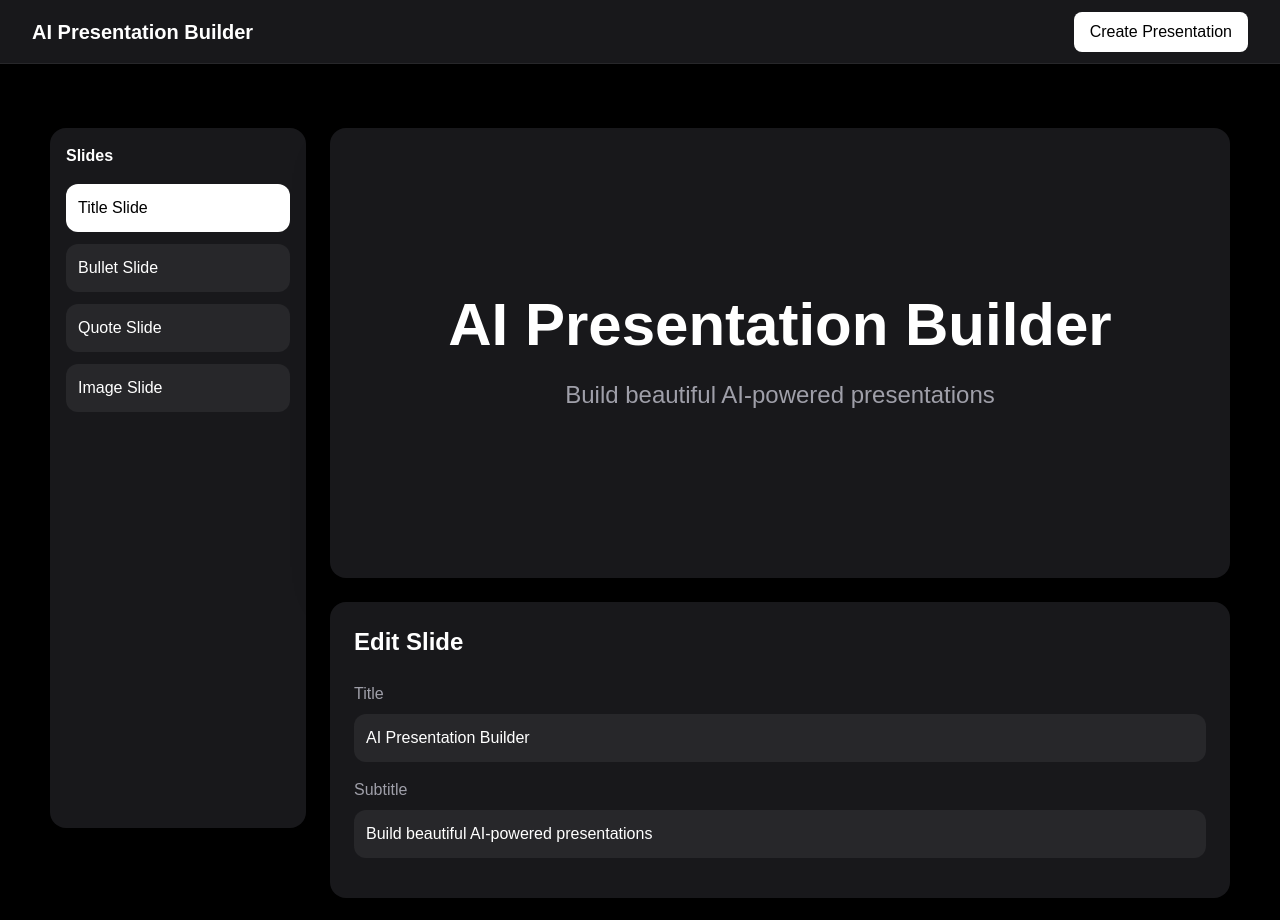
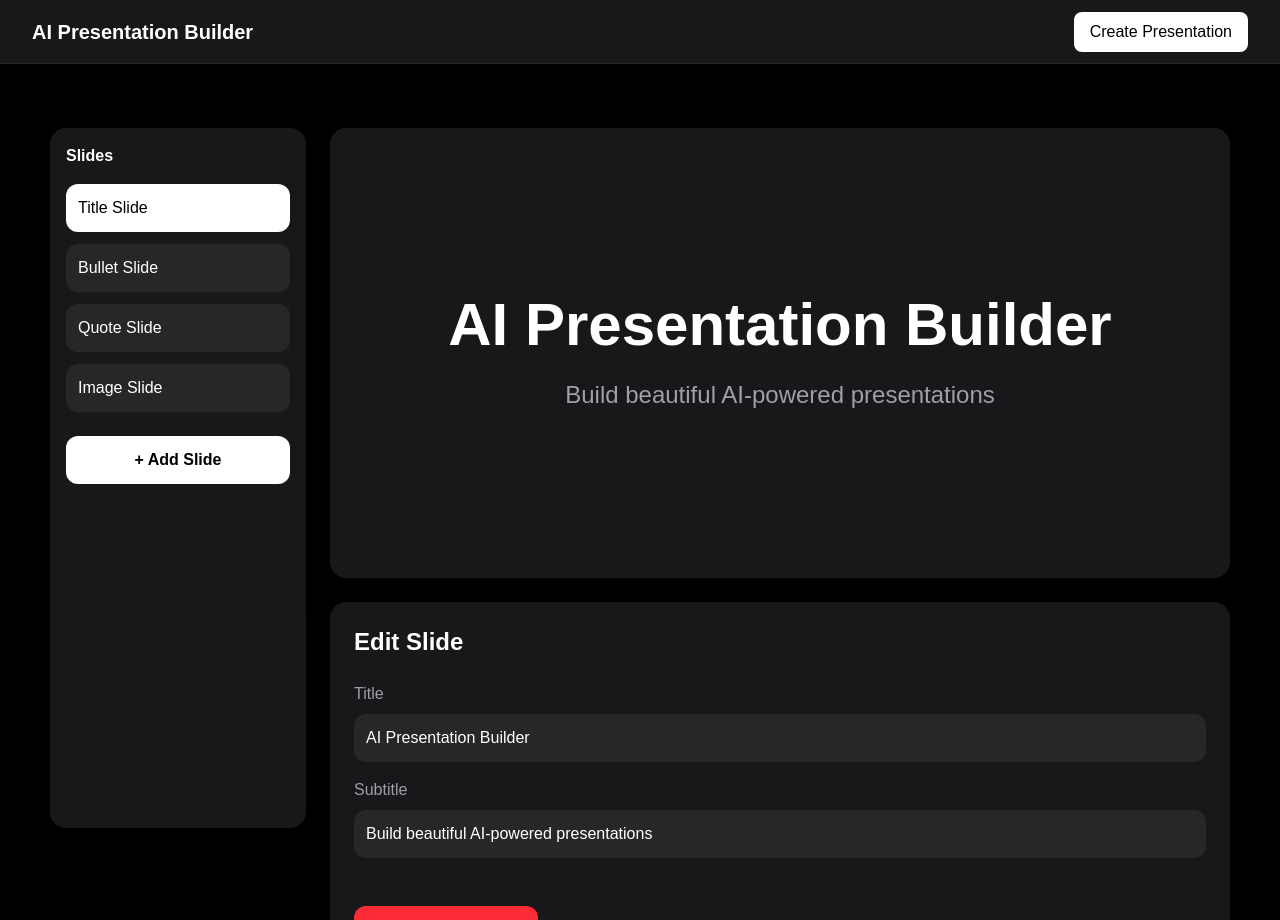
Before and after one commit to bhandari-nikita/ai-presentation-builder, a Next.js app: page / in a window 1280 px wide. Shown: the top 920 px of the page. Built offline with nearby package versions, Linux system fonts and the light colour scheme.

Commit message:
Add dynamic slide creation and deletion features

```diff
--- a/components/EditorPanel.tsx
+++ b/components/EditorPanel.tsx
@@ -7,6 +7,7 @@ interface EditorPanelProps {
         field: string,
         value: string
     ) => void;
+    deleteSlide: () => void;
 }
 
 export default function EditorPanel({
@@ -15,6 +16,7 @@ export default function EditorPanel({
     currentSlide,
     setSlides,
     updateSlideField,
+    deleteSlide,
 }: EditorPanelProps) {
 
     return (
@@ -164,6 +166,13 @@ export default function EditorPanel({
                 </div>
             )}
 
+            <button
+                onClick={deleteSlide}
+                className="mt-8 bg-red-500 text-white px-5 py-3 rounded-xl hover:bg-red-600 transition"
+            >
+                Delete Current Slide
+            </button>
+
         </div>
     );
 }
--- a/components/Presentation.tsx
+++ b/components/Presentation.tsx
@@ -66,6 +66,37 @@ export default function Presentation() {
     setSlides(updatedSlides);
   }
 
+  function addNewSlide() {
+
+    const newSlide = {
+      id: slides.length + 1,
+      type: "title",
+      title: "New Slide",
+      subtitle: "Edit this slide",
+    };
+
+    const updatedSlides = [...slides, newSlide];
+    setSlides(updatedSlides);
+    setCurrentSlide(updatedSlides.length - 1);
+  }
+
+  function deleteSlide() {
+
+    if (slides.length === 1) return;
+
+    const updatedSlides = slides.filter(
+      (_, index) => index !== currentSlide
+    );
+
+    setSlides(updatedSlides);
+
+    if (currentSlide > 0) {
+      setCurrentSlide(currentSlide - 1);
+    } else {
+      setCurrentSlide(0);
+    }
+  }
+
   function renderSlide() {
 
     switch (slide.type) {
@@ -115,6 +146,7 @@ export default function Presentation() {
         slides={slides}
         currentSlide={currentSlide}
         setCurrentSlide={setCurrentSlide}
+        addNewSlide={addNewSlide}
       />
 
       {/* Main Content */}
@@ -132,6 +164,7 @@ export default function Presentation() {
           currentSlide={currentSlide}
           setSlides={setSlides}
           updateSlideField={updateSlideField}
+          deleteSlide={deleteSlide}
         />
 
         {/* Navigation */}
--- a/components/Sidebar.tsx
+++ b/components/Sidebar.tsx
@@ -2,12 +2,14 @@ interface SidebarProps {
     slides: any[];
     currentSlide: number;
     setCurrentSlide: (index: number) => void;
+    addNewSlide: () => void;
 }
 
 export default function Sidebar({
     slides,
     currentSlide,
     setCurrentSlide,
+    addNewSlide,
 }: SidebarProps) {
 
     return (
@@ -23,8 +25,7 @@ export default function Sidebar({
                     <button
                         key={s.id}
                         onClick={() => setCurrentSlide(index)}
-            className={`w-full text-left p-3 rounded-xl transition ${
-              currentSlide === index
+                        className={`w-full text-left p-3 rounded-xl transition ${currentSlide === index
                                 ? "bg-white text-black"
                                 : "bg-zinc-800 text-white hover:bg-zinc-700"
                             }`}
@@ -37,6 +38,13 @@ export default function Sidebar({
 
             </div>
 
+            <button
+                onClick={addNewSlide}
+                className="w-full mt-6 bg-white text-black p-3 rounded-xl font-semibold hover:bg-zinc-200 transition"
+            >
+                + Add Slide
+            </button>
+
         </div>
     );
 }
```
Lines whose indentation alone changed are shown as unchanged.
